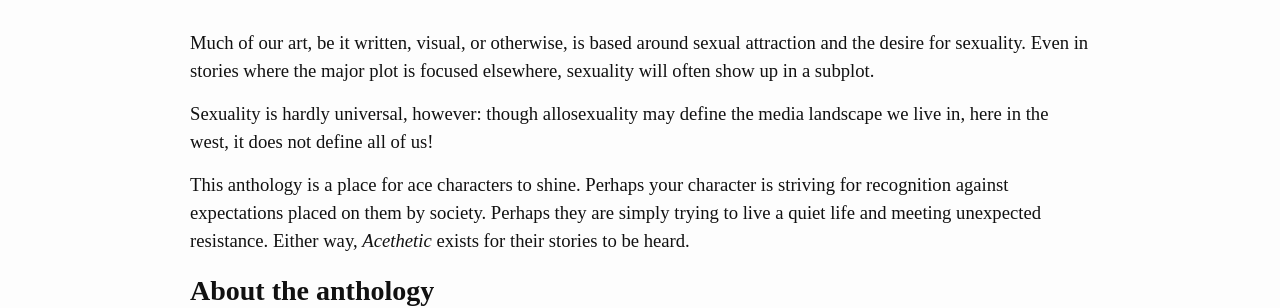
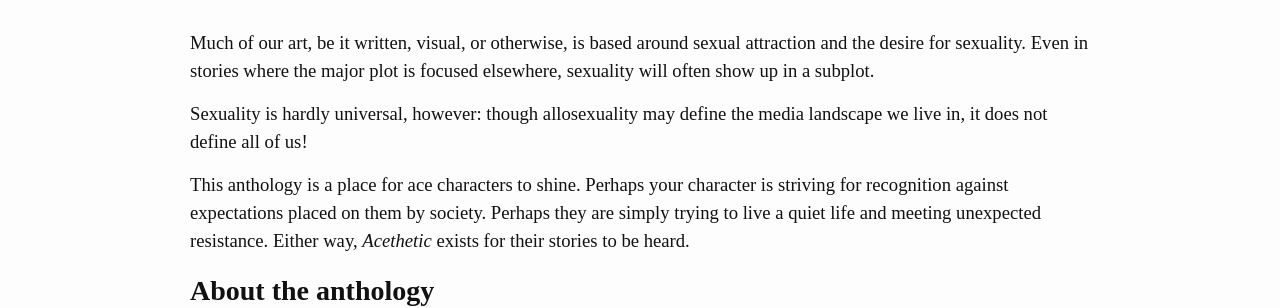
Before and after one commit to hybridink/hybrid.ink, a Jekyll site: the page built from submit/anthologies/acethetic/index.md, in a window 1280 px wide and 900 px high. Shown: the part 248-556 px from the top of the window. Built offline with Jekyll 4.4.1, drawn with Linux system fonts in a browser that asks for light colours; some web fonts are replaced; comment, search, counter and statistics services are not loaded.

Commit message:
Further anthologizing

```diff
--- a/submit/anthologies/acethetic/index.md
+++ b/submit/anthologies/acethetic/index.md
@@ -7,7 +7,7 @@ title: "Acethetic"
 
 Much of our art, be it written, visual, or otherwise, is based around sexual attraction and the desire for sexuality. Even in stories where the major plot is focused elsewhere, sexuality will often show up in a subplot.
 
-Sexuality is hardly universal, however: though allosexuality may define the media landscape we live in, here in the west, it does not define all of us!
+Sexuality is hardly universal, however: though allosexuality may define the media landscape we live in, it does not define all of us!
 
 This anthology is a place for ace characters to shine. Perhaps your character is striving for recognition against expectations placed on them by society. Perhaps they are simply trying to live a quiet life and meeting unexpected resistance. Either way, *Acethetic* exists for their stories to be heard.
 
```
